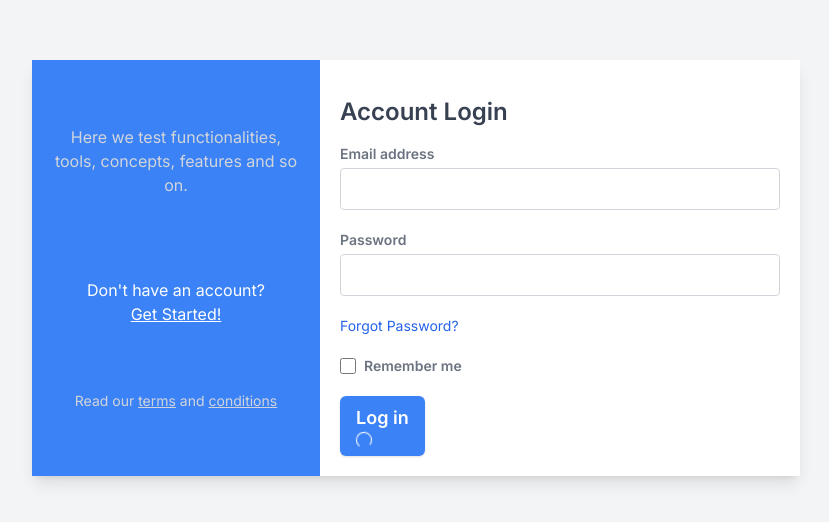
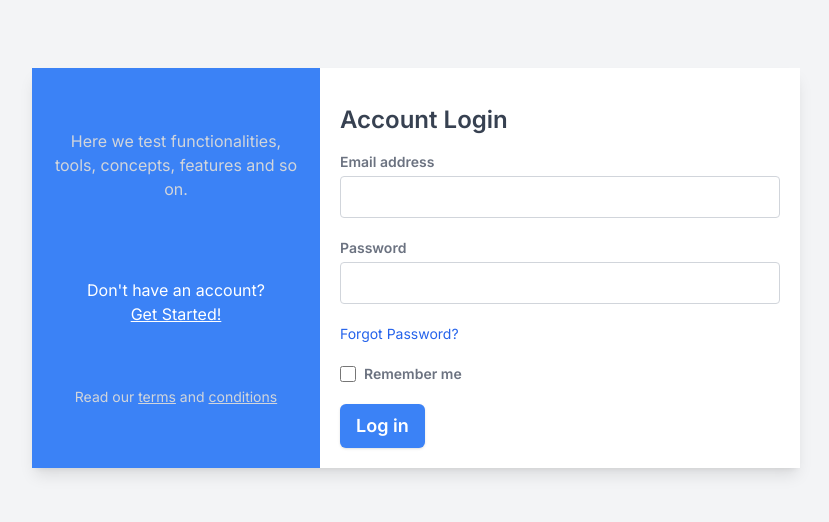
Before and after one commit to toschivictor/nextjs-poc, a Next.js app: page / in a window 1280 px wide. Shown: the part 132-654 px from the top of the page, without its empty margins (224-1053 px from the left). Built offline with nearby package versions, Linux system fonts and the light colour scheme.

Commit message:
Add loading state

```diff
--- a/src/components/button/button.tsx
+++ b/src/components/button/button.tsx
@@ -3,6 +3,7 @@ interface ButtonProps {
 	backgroundColor?: string;
 	size?: 'small' | 'medium' | 'large';
 	label: string;
+	loading?: boolean;
 	onClick?: () => void;
 }
 
@@ -11,6 +12,7 @@ export const Button = ({
 	size = 'medium',
 	backgroundColor,
 	label,
+	loading = false,
 	...props
 }: ButtonProps) => {
 	const mode = primary ? 'bg-blue-500 text-white' : 'bg-transparent text-gray';
@@ -18,17 +20,16 @@ export const Button = ({
 		<button
 			type="button"
 			className={[
-				'px-4 py-2 text-lg font-semibold text-white transition-colors duration-300 bg-blue-500 rounded-md shadow hover:bg-blue-600 focus:outline-none focus:ring-blue-200 focus:ring-4',
+				'flex items-center justify-center px-4 py-2 text-lg font-semibold text-white transition-colors duration-300 bg-blue-500 rounded-md shadow hover:bg-blue-600 focus:outline-none focus:ring-blue-200 focus:ring-4',
 				`storybook-button--${size}`,
 				mode,
 			].join(' ')}
 			{...props}
 		>
 			{label}
-			<div
-				className="w-4 h-4 rounded-full animate-spin
-                    border border-solid border-white border-t-transparent"
-			></div>
+			{loading && (
+				<div className="w-4 h-4 rounded-full animate-spin ml-2 border border-solid border-white border-t-transparent" />
+			)}
 			<style jsx>{`
 				button {
 					background-color: ${backgroundColor};
```
